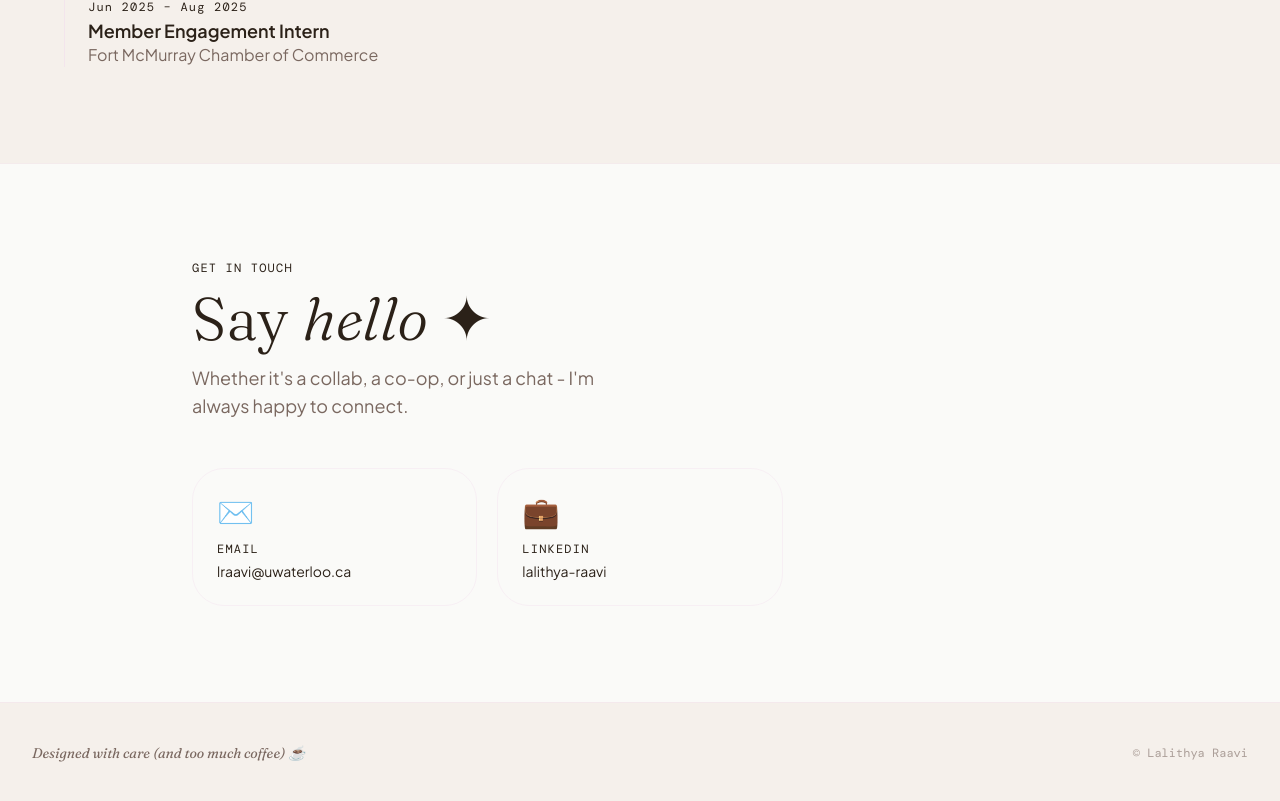
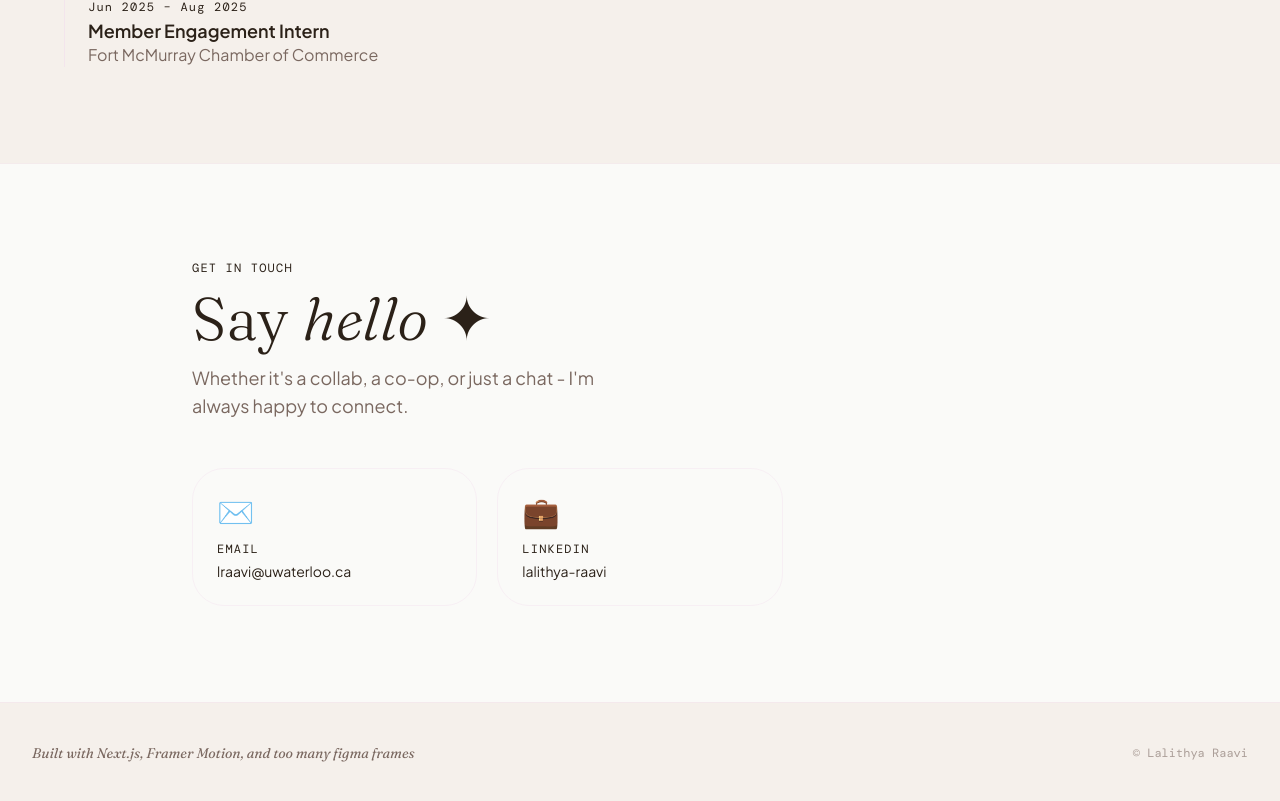
Before and after one commit to lalithyaraavi/lalithya-website, a Next.js app: page / in a window 1280 px wide. Shown: the part 3557-4358 px from the top of the page. Built offline with nearby package versions, Linux system fonts and the light colour scheme; a web font is replaced by a local one.

Commit message:
update footer tagline

```diff
--- a/src/components/Footer.tsx
+++ b/src/components/Footer.tsx
@@ -4,7 +4,7 @@ export default function Footer() {
   return (
     <footer className="border-t border-rose-light/40 px-8 py-10 flex flex-col md:flex-row justify-between items-center gap-4 bg-cream-warm">
       <p className="font-display italic text-ink-muted text-sm">
-        Designed with care (and too much coffee) ☕
+        Built with Next.js, Framer Motion, and too many figma frames
       </p>
       <p className="font-mono text-xs text-ink-muted/60">© Lalithya Raavi</p>
     </footer>
```
